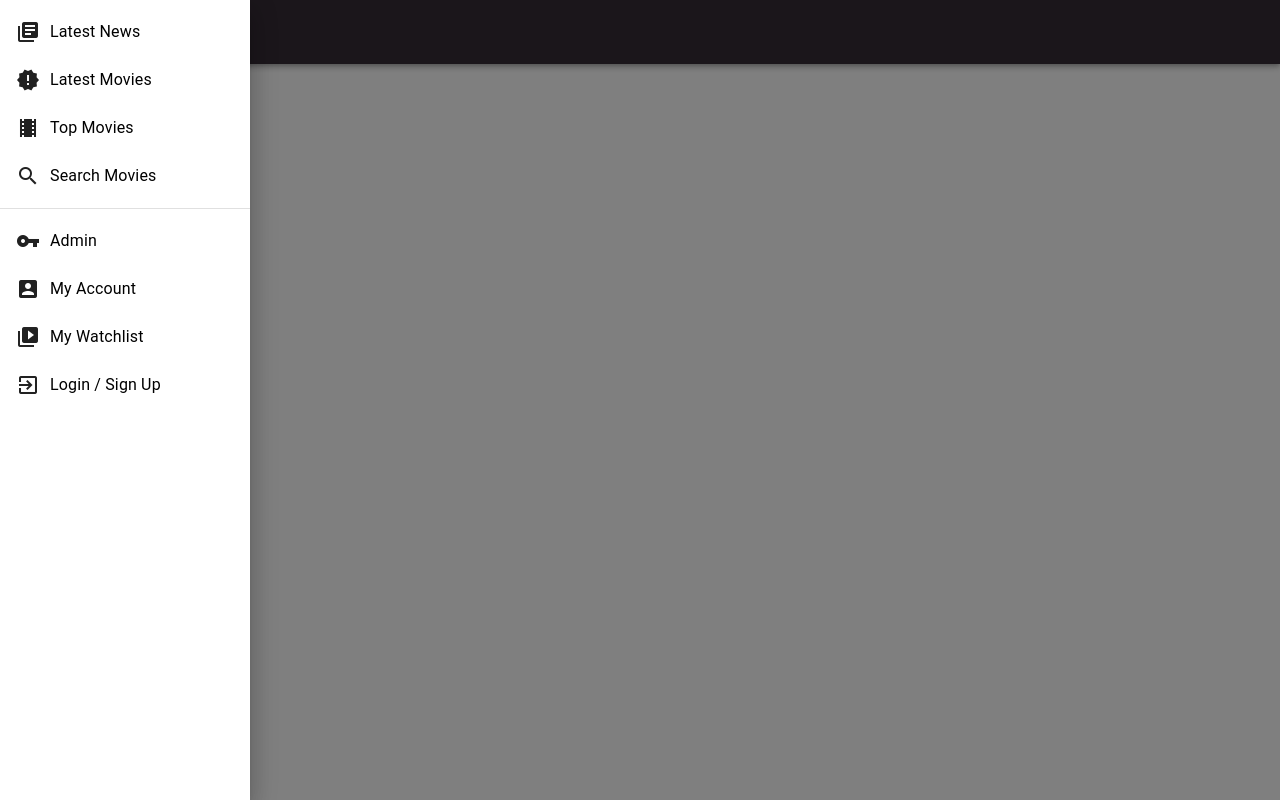
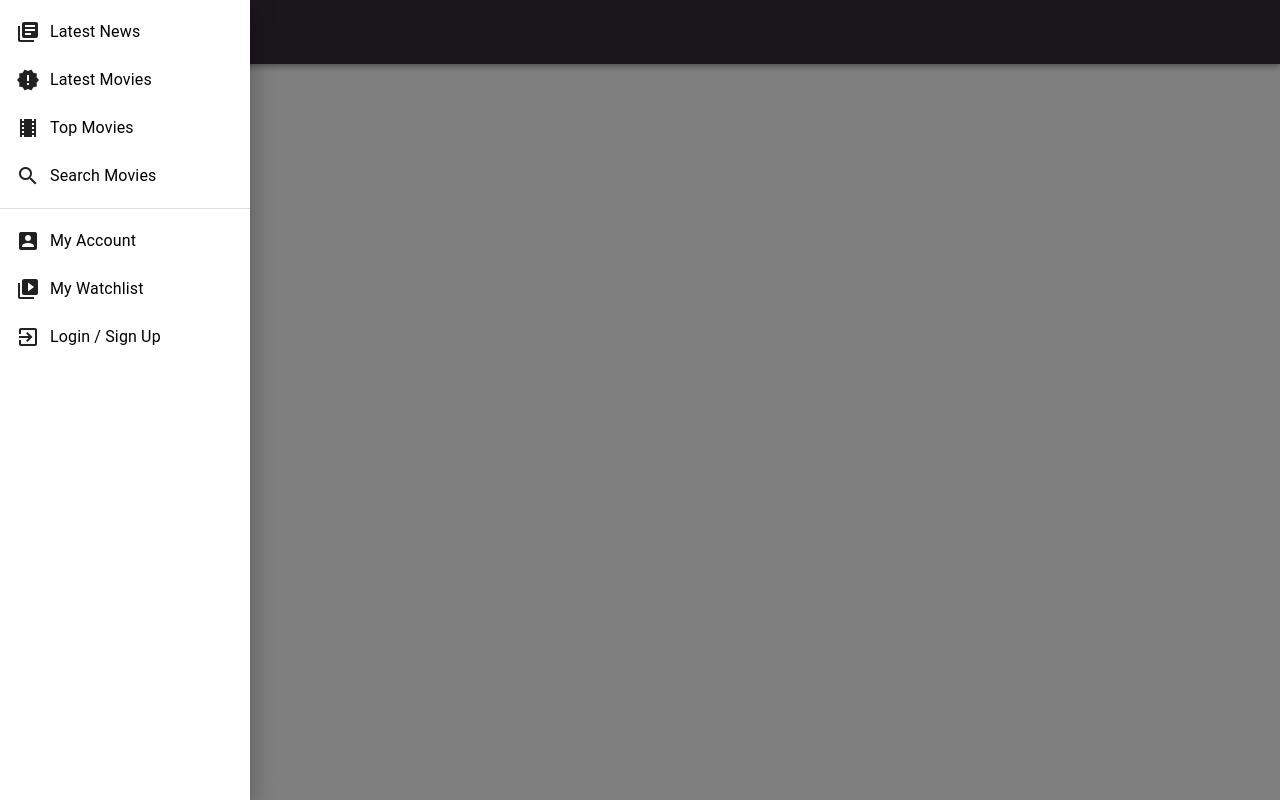
Before and after one commit to the-incrudibles/DefinitelyNotIMDB, a React (Create React App) app in the folder client/: page / in a window 1280 px wide. Both pictures are taken after a click on the button "Menu". Built offline with nearby package versions, Linux system fonts and the light colour scheme.

Commit message:
added functionality to hide admin button from navbar

```diff
--- a/client/src/components/Bullshit/Navbar.js
+++ b/client/src/components/Bullshit/Navbar.js
@@ -80,10 +80,15 @@ const Navbar = _ => {
       </List>
       <Divider />
       <List>
-        <ListItem>
-          <i className="material-icons">vpn_key</i>
-          <Link to="/account" className="drawerLink"><ListItemText primary="Admin" /></Link>
-        </ListItem>
+        {
+          localStorage.getItem('auth') ?
+            <>
+              <ListItem>
+                <i className="material-icons">vpn_key</i>
+                <Link to="/account" className="drawerLink"><ListItemText primary="Admin" /></Link>
+              </ListItem>
+            </> : null
+        }
         <ListItem>
           <i className="material-icons">account_box</i>
           <Link to="/account" className="drawerLink"><ListItemText primary="My Account" /></Link>
```
